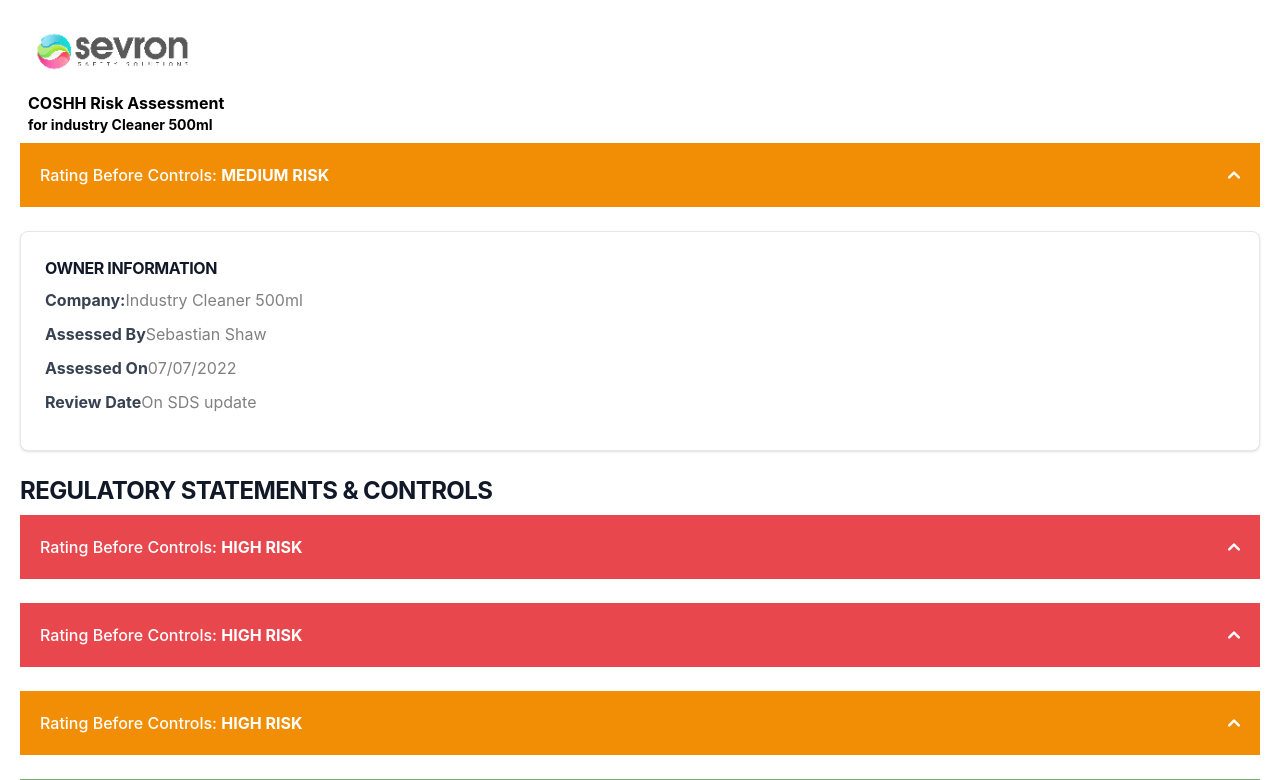
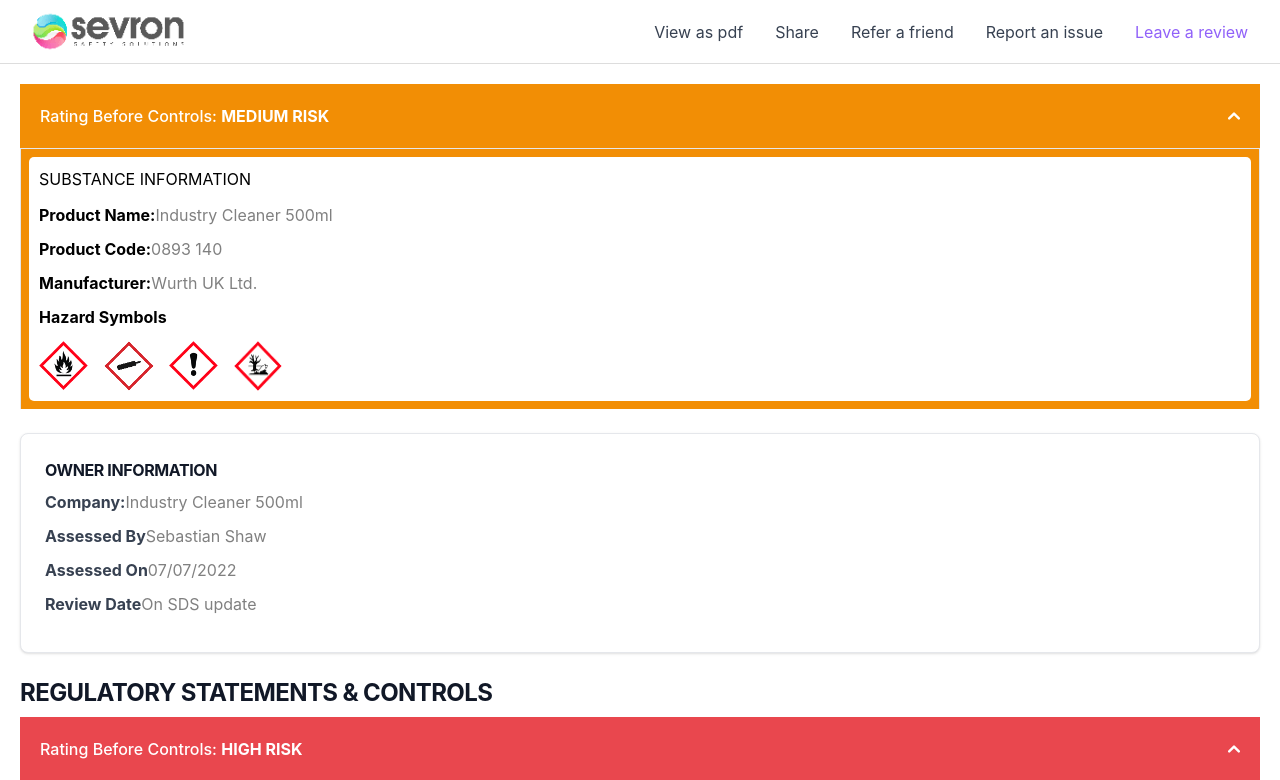
Before and after one commit to rebpacquiao/react-mobile, a React (Vite) app: page / in a window 1280 px wide. Shown: the top 780 px of the page. Built offline with nearby package versions, Linux system fonts and the light colour scheme.

Commit message:
Update styles for risk levels and add new components in App.scss and App.tsx

```diff
--- a/src/App.scss
+++ b/src/App.scss
@@ -145,3 +145,40 @@
   display: flex;
   gap: 10px;
 }
+
+a.nav-title {
+  display: flex;
+  flex-direction: column;
+
+  .muted-text {
+    font-size: 12px;
+    margin-top: -10px;
+    margin-left: 2px;
+  }
+}
+
+.app-container {
+  padding: 20px;
+}
+
+.header-logo {
+  display: flex;
+
+  .left-header-logo {
+    margin-right: auto;
+  }
+
+  .right-header-logo {
+    display: flex;
+    gap: 10px;
+    align-items: center;
+
+    img {
+      height: 26px;
+    }
+  }
+}
+
+.navigation {
+  border-bottom: 1px solid #ddd;
+}
--- a/src/App.tsx
+++ b/src/App.tsx
@@ -30,16 +30,16 @@
 import Rectangle_792 from "./assets/img/Rectangle_792.png";
 import Rectangle_794 from "./assets/img/Rectangle_794.png";
 import Rectangle_796 from "./assets/img/Rectangle_796.png";
+import Group_1 from "./assets/img/group_1.png";
+import Group_2 from "./assets/img/group_2.png";
 
 function App() {
   const [show, setShow] = useState(false);
 
   return (
-    <div className="App">
-      <div className="container w-full">
-        <img src={sevronLogo} alt="Sevron Logo" className="img-logo" />
-      </div>
+    <>
       <Navbar show={show} setShow={setShow} />
+      <div className="app-container">
         <div id="accordion-collapse" data-accordion="collapse">
           <AccordionItem
             heading="Rating Before Controls: <strong>MEDIUM RISK</strong>"
@@ -391,9 +391,9 @@
                 <div className="accordion-desk">
                   <span className="muted-text">
                     <p>
-                    View a list of recommended training courses tailored to the
-                    hazards and controls above by identifying whether you are a
-                    Risk Assessor or Task Operator.
+                      View a list of recommended training courses tailored to
+                      the hazards and controls above by identifying whether you
+                      are a Risk Assessor or Task Operator.
                     </p>
                   </span>
                   <SwitchComponent />
@@ -409,17 +409,6 @@
             content={
               <>
                 <div className="accordion-desk">
-                <span className="muted-text">
-                  <p>
-                    I confirm that I have read & understood the content of the
-                    above assessment, and that I have been instructed on the
-                    hazards & control measures associated with the task
-                    including the task specific information. I also confirm that
-                    if the work environment changes or other hazards occur I
-                    will bring it to the attention of my immediate supervisor.
-                  </p>
-                </span>
-
                   <ConfirmationComponent />
                 </div>
               </>
@@ -427,6 +416,7 @@
           />
         </div>
       </div>
+    </>
   );
 }
 
--- a/src/components/Accordion.tsx
+++ b/src/components/Accordion.tsx
@@ -1,7 +1,7 @@
 import React, { useState } from "react";
 
 function AccordionItem({ heading, content, background }) {
-  const [isOpen, setIsOpen] = useState(false);
+  const [isOpen, setIsOpen] = useState(true);
 
   const toggleAccordion = () => {
     setIsOpen(!isOpen);
--- a/src/components/Navbar.tsx
+++ b/src/components/Navbar.tsx
@@ -1,57 +1,71 @@
-import React from "react";
-import navItems from "../data/navItems";
+import React, { useState } from "react";
+import sevronLogo from "../assets/img/Sevron_Full.png";
 
-const Navbar = ({ show, setShow }) => {
+const Navbar = () => {
+  const [isOpen, setIsOpen] = useState(false);
+
   return (
-    <nav className="p-2 mt-0 w-full">
-      <div className="container mx-auto flex flex-wrap items-center">
-        <div className="flex w-full md:w-1/2 justify-between items-center">
-          <a className="text-dark font-bold" href="#">
-            <div className="text-1xl lg:text-1xl">COSHH Risk Assessment</div>
-            <div className="text-sm lg:text-sm">for industry Cleaner 500ml</div>
-          </a>
-          <button
-            className="text-dark lg:hidden hover:text-gray-300"
-            onClick={() => setShow(!show)}
-          >
-            <svg
-              className="h-6 w-6 fill-current"
-              xmlns="http://www.w3.org/2000/svg"
-              viewBox="0 0 24 24"
+    <nav className="flex flex-wrap navigation items-center justify-between w-full py-4 md:py-0 px-4 text-lg text-gray-700 bg-white">
+      <div className="main-nav">
+        <a className="nav-title" href="#">
+          <strong>
+            <img src={sevronLogo} alt="Sevron Logo" className="img-logo" />
+          </strong>
+        </a>
+      </div>
+
+      <svg
+        xmlns="http://www.w3.org/2000/svg"
+        className="h-6 w-6 cursor-pointer md:hidden block"
+        fill="none"
+        viewBox="0 0 24 24"
+        stroke="currentColor"
+        onClick={() => setIsOpen(!isOpen)}
+      >
+        <path
+          strokeLinecap="round"
+          strokeLinejoin="round"
+          strokeWidth="2"
+          d="M4 6h16M4 12h16M4 18h16"
+        />
+      </svg>
+
+      <div
+        className={`${
+          isOpen ? "block" : "hidden"
+        } w-full md:flex md:items-center md:w-auto`}
+        id="menu"
+      >
+        <ul className="pt-4 text-base text-gray-700 md:flex md:justify-between md:pt-0">
+          <li className="border-b border-gray-300 md:border-b-0">
+            <a className="md:p-4 py-2 block hover:text-purple-400" href="#">
+              View as pdf
+            </a>
+          </li>
+          <li className="border-b border-gray-300 md:border-b-0">
+            <a className="md:p-4 py-2 block hover:text-purple-400" href="#">
+              Share
+            </a>
+          </li>
+          <li className="border-b border-gray-300 md:border-b-0">
+            <a className="md:p-4 py-2 block hover:text-purple-400" href="#">
+              Refer a friend
+            </a>
+          </li>
+          <li className="border-b border-gray-300 md:border-b-0">
+            <a className="md:p-4 py-2 block hover:text-purple-400" href="#">
+              Report an issue
+            </a>
+          </li>
+          <li className="border-b border-gray-300 md:border-b-0">
+            <a
+              className="md:p-4 py-2 block hover:text-purple-400 text-purple-500"
+              href="#"
             >
-              {!show && (
-                <path
-                  fillRule="evenodd"
-                  clipRule="evenodd"
-                  d="M4 5h16a1 1 0 0 1 0 2H4a1 1 0 1 1 0-2zm0 6h16a1 1 0 0 1 0 2H4a1 1 0 0 1 0-2zm0 6h16a1 1 0 0 1 0 2H4a1 1 0 0 1 0-2z"
-                />
-              )}
-              {show && (
-                <path
-                  fillRule="evenodd"
-                  clipRule="evenodd"
-                  d="M4.293 4.293a1 1 0 0 1 1.414 0L12 10.586l6.293-6.293a1 1 0 1 1 1.414 1.414l-7 7a1 1 0 0 1-1.414 0l-7-7a1 1 0 0 1 0-1.414z"
-                />
-              )}
-            </svg>
-          </button>
-        </div>
-        {show && (
-          <div className="w-full md:w-1/2">
-            <ul className="list-reset flex flex-col md:flex-row md:items-center md:justify-end text-center text-white">
-              {navItems.map((item, index) => (
-                <li key={index}>
-                  <a
-                    className="px-4 text-dark hover:text-gray-300"
-                    href={item.href}
-                  >
-                    {item.name}
-                  </a>
-                </li>
-              ))}
-            </ul>
-          </div>
-        )}
+              Leave a review
+            </a>
+          </li>
+        </ul>
       </div>
     </nav>
   );
--- a/src/components/confirmationComponent.tsx
+++ b/src/components/confirmationComponent.tsx
@@ -3,10 +3,19 @@
 function confirmationComponent() {
   return (
     <form>
+      <span className="mb-6 muted-text">
+        <p>
+          I confirm that I have read & understood the content of the above
+          assessment, and that I have been instructed on the hazards & control
+          measures associated with the task including the task specific
+          information. I also confirm that if the work environment changes or
+          other hazards occur I will bring it to the attention of my immediate
+          supervisor.
+        </p>
+      </span>
       <textarea
         id="message"
-        rows="4"
-        className="block p-2.5 w-full text-sm text-gray-900 bg-gray-50 rounded-lg border border-gray-300 focus:ring-blue-500 focus:border-blue-500 dark:bg-gray-700 dark:border-gray-600 dark:placeholder-gray-400 dark:text-white dark:focus:ring-blue-500 dark:focus:border-blue-500"
+        className="mt-6 block p-2.5 w-full text-sm text-gray-900 bg-gray-50 rounded-lg border border-gray-300 focus:ring-blue-500 focus:border-blue-500 dark:bg-gray-700 dark:border-gray-600 dark:placeholder-gray-400 dark:text-white dark:focus:ring-blue-500 dark:focus:border-blue-500"
         placeholder="Inter your signature here..."
       ></textarea>
       <div className="mt-6 grid gap-6 mb-6">
--- a/src/index.scss
+++ b/src/index.scss
@@ -21,7 +21,3 @@
   margin: 0;
   padding: 0;
 }
-
-.App {
-  padding: 20px;
-}
```
Also changed, not shown: src/assets/img/group_1.png (added), src/assets/img/group_2.png (added). Lines whose indentation alone changed are shown as unchanged.
